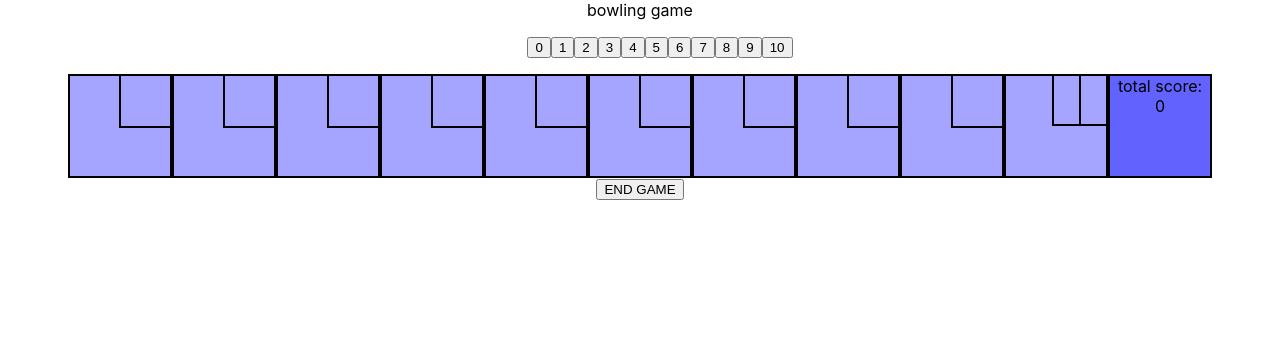
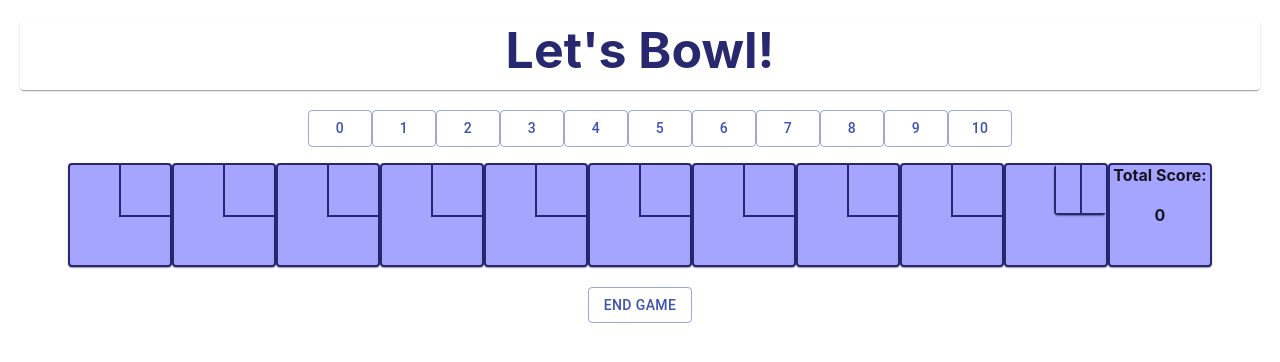
Before and after one commit to Zakery1/Bowling-Scoring-App, a React (Create React App) app: page / in a window 1280 px wide. Shown: the top 362 px of the page. Built offline with nearby package versions, Linux system fonts and the light colour scheme.

Commit message:
add material UI

```diff
--- a/package.json
+++ b/package.json
@@ -3,6 +3,7 @@
   "version": "0.1.0",
   "private": true,
   "dependencies": {
+    "@material-ui/core": "^4.11.0",
     "@testing-library/jest-dom": "^4.2.4",
     "@testing-library/react": "^9.3.2",
     "@testing-library/user-event": "^7.1.2",
--- a/src/App.js
+++ b/src/App.js
@@ -1,4 +1,8 @@
 import React, { Component } from "react";
+
+//libraries
+import Button from "@material-ui/core/Button";
+import Card from "@material-ui/core/Card";
 
 //styles
 import "./App.scss";
@@ -25,9 +29,9 @@ class App extends Component {
 
   endGame = () => {
     this.setState({
-      gameOver: true
-    })
-  }
+      gameOver: true,
+    });
+  };
 
   startNextFrame = () => {
     let newFrameNumber = this.state.frameNumber;
@@ -136,14 +140,13 @@ class App extends Component {
         newFrame.finalScore = pinsDown;
       }
     }
-    if(frameNumber === 10 && newFrame.bottomScore) {
-      this.setState({gameOver: true})
+    if (frameNumber === 10 && newFrame.bottomScore) {
+      this.setState({ gameOver: true });
     }
     currentFrames.splice(newFrame.id - 1, 1, newFrame);
     this.setState({
       frames: currentFrames,
     });
-
   };
 
   render() {
@@ -151,7 +154,7 @@ class App extends Component {
 
     const frames = this.state.frames.map((frame) => {
       return (
-        <div
+        <Card
           key={frame.id}
           className={
             frame.id === this.state.frameNumber
@@ -160,49 +163,158 @@ class App extends Component {
           }
         >
           <div className="zg-top-scores">
-            <div className="zg-top-left-score"><br/>{frame.topLeftScore}</div>
+            <div className="zg-top-left-score">
+              <br />
+              {frame.topLeftScore}
+            </div>
             {frame.id !== 10 ? (
-              <div className="zg-top-right-score"><br/>{frame.topRightScore}</div>
+              <div className="zg-top-right-score">
+                <br />
+                {frame.topRightScore}
+              </div>
             ) : (
-              <div className="zg-frame-last">
+              <Card className="zg-frame-last">
                 <div className="zg-last-top-right-score">
                   {frame.topRightScore}
                 </div>
-                <div className="zg-final-score"><br/>{frame.finalScore}</div>
-              </div>
+                <div className="zg-final-score">
+                  <br />
+                  <div>{frame.finalScore}</div>
+
+                </div>
+              </Card>
             )}
           </div>
-          <div className="zg-bottom-score"><br/>{frame.bottomScore}</div>
-        </div>
+          <div className="zg-bottom-score">
+            <br />
+            {frame.bottomScore}
+          </div>
+        </Card>
       );
     });
 
     return (
       <div className="zg-app">
-        <div>bowling game</div>
+        <Card style={{height: "50px", margin: "20px", paddingBottom: "20px", fontSize: "50px", color: "rgb(40, 40, 113)"}}>Let's Bowl!</Card>
         <div>
           <ol>
-            <button disabled={this.state.gameOver} onClick={() => this.bowl(0)}>0</button>
-            <button disabled={this.state.gameOver} onClick={() => this.bowl(1)}>1</button>
-            <button disabled={this.state.gameOver} onClick={() => this.bowl(2)}>2</button>
-            <button disabled={this.state.gameOver} onClick={() => this.bowl(3)}>3</button>
-            <button disabled={this.state.gameOver} onClick={() => this.bowl(4)}>4</button>
-            <button disabled={this.state.gameOver} onClick={() => this.bowl(5)}>5</button>
-            <button disabled={this.state.gameOver} onClick={() => this.bowl(6)}>6</button>
-            <button disabled={this.state.gameOver} onClick={() => this.bowl(7)}>7</button>
-            <button disabled={this.state.gameOver} onClick={() => this.bowl(8)}>8</button>
-            <button disabled={this.state.gameOver} onClick={() => this.bowl(9)}>9</button>
-            <button disabled={this.state.gameOver} onClick={() => this.bowl(10)}>10</button>
+            <Button
+              variant="outlined"
+              color="primary"
+              disabled={this.state.gameOver}
+              onClick={() => this.bowl(0)}
+            >
+              0
+            </Button>
+            <Button
+              variant="outlined"
+              color="primary"
+              disabled={this.state.gameOver}
+              onClick={() => this.bowl(1)}
+            >
+              1
+            </Button>
+            <Button
+              variant="outlined"
+              color="primary"
+              disabled={this.state.gameOver}
+              onClick={() => this.bowl(2)}
+            >
+              2
+            </Button>
+            <Button
+              variant="outlined"
+              color="primary"
+              disabled={this.state.gameOver}
+              onClick={() => this.bowl(3)}
+            >
+              3
+            </Button>
+            <Button
+              variant="outlined"
+              color="primary"
+              disabled={this.state.gameOver}
+              onClick={() => this.bowl(4)}
+            >
+              4
+            </Button>
+            <Button
+              variant="outlined"
+              color="primary"
+              disabled={this.state.gameOver}
+              onClick={() => this.bowl(5)}
+            >
+              5
+            </Button>
+            <Button
+              variant="outlined"
+              color="primary"
+              disabled={this.state.gameOver}
+              onClick={() => this.bowl(6)}
+            >
+              6
+            </Button>
+            <Button
+              variant="outlined"
+              color="primary"
+              disabled={this.state.gameOver}
+              onClick={() => this.bowl(7)}
+            >
+              7
+            </Button>
+            <Button
+              variant="outlined"
+              color="primary"
+              disabled={this.state.gameOver}
+              onClick={() => this.bowl(8)}
+            >
+              8
+            </Button>
+            <Button
+              variant="outlined"
+              color="primary"
+              disabled={this.state.gameOver}
+              onClick={() => this.bowl(9)}
+            >
+              9
+            </Button>
+            <Button
+              variant="outlined"
+              color="primary"
+              disabled={this.state.gameOver}
+              onClick={() => this.bowl(10)}
+            >
+              10
+            </Button>
           </ol>
         </div>
         <div className="zg-player-card">
           {frames}
-          <div className="zg-total-score">
-            total score: <br /> {totalScore}
-          </div>
+          <Card className="zg-total-score">
+            Total Score: <br /> <br />
+            {totalScore}
+          </Card>
         </div>
-        <button disabled={this.state.gameOver} onClick={() => this.endGame()}>END GAME</button>
-       {this.state.gameOver?<div>finalScore: {totalScore}</div>: ""}
+        <br />
+        <Button
+          variant="outlined"
+          color="primary"
+          disabled={this.state.gameOver}
+          onClick={() => this.endGame()}
+        >
+          END GAME
+        </Button>
+        <br />
+        {this.state.gameOver ? (
+          <Card style={{fontSize: "30px", color: "rgb(40, 40, 113)"}}>
+            <br />
+            Final Score:
+            <br />
+            {totalScore}
+          </Card>
+        ) : (
+          ""
+        )}
       </div>
     );
   }
--- a/src/App.scss
+++ b/src/App.scss
@@ -1,5 +1,6 @@
 .zg-app {
   text-align: center;
+  font-weight: bold;
 
   .zg-player-card {
     display: flex;
@@ -14,7 +15,7 @@
     }
     .zg-frame {
       background: rgb(165, 165, 255);
-      border: 2px solid black;
+      border: 2px solid rgb(40, 40, 113);
       width: 100px;
       height: 100px;
 
@@ -23,46 +24,44 @@
         display: flex;
         flex-direction: row;
         .zg-top-left-score {
-          // background: cyan;
           height: 50px;
           width: 50px;
         }
 
         .zg-top-right-score {
-          border-left: 2px solid black;
-          border-bottom: 2px solid black;
-          // background: darkorchid;
+          border-left: 2px solid rgb(40, 40, 113);
+          border-bottom: 2px solid rgb(40, 40, 113);
           height: 50px;
           width: 50px;
         }
         .zg-frame-last {
           display: flex;
           .zg-last-top-right-score {
-            border-left: 2px solid black;
-            border-bottom: 2px solid black;
+            padding-top: 18px;
+            background: rgb(165, 165, 255);
+            border-left: 2px solid rgb(40, 40, 113);
+            border-bottom: 2px solid rgb(40, 40, 113);
             width: 25px;
-            // background: blue;
           }
           .zg-final-score {
-            border-left: 2px solid black;
-            border-bottom: 2px solid black;
+            border-left: 2px solid rgb(40, 40, 113);
+            background: rgb(165, 165, 255);
+            border-bottom: 2px solid rgb(40, 40, 113);
             width: 25px;
-            // background: gold;
           }
         }
 
       }
 
       .zg-bottom-score {
-        // background: gold;
         height: 50px;
         width: 100px;
       }
     }
 
     .zg-total-score {
-      background: rgb(98, 98, 255);
-      border: 2px solid black;
+      background: rgb(165, 165, 255);
+      border: 2px solid rgb(40, 40, 113);
       width: 100px;
       height: 100px;
     }
```
Also changed, not shown: 1 other file (tests, documents, lock files or other folders).
